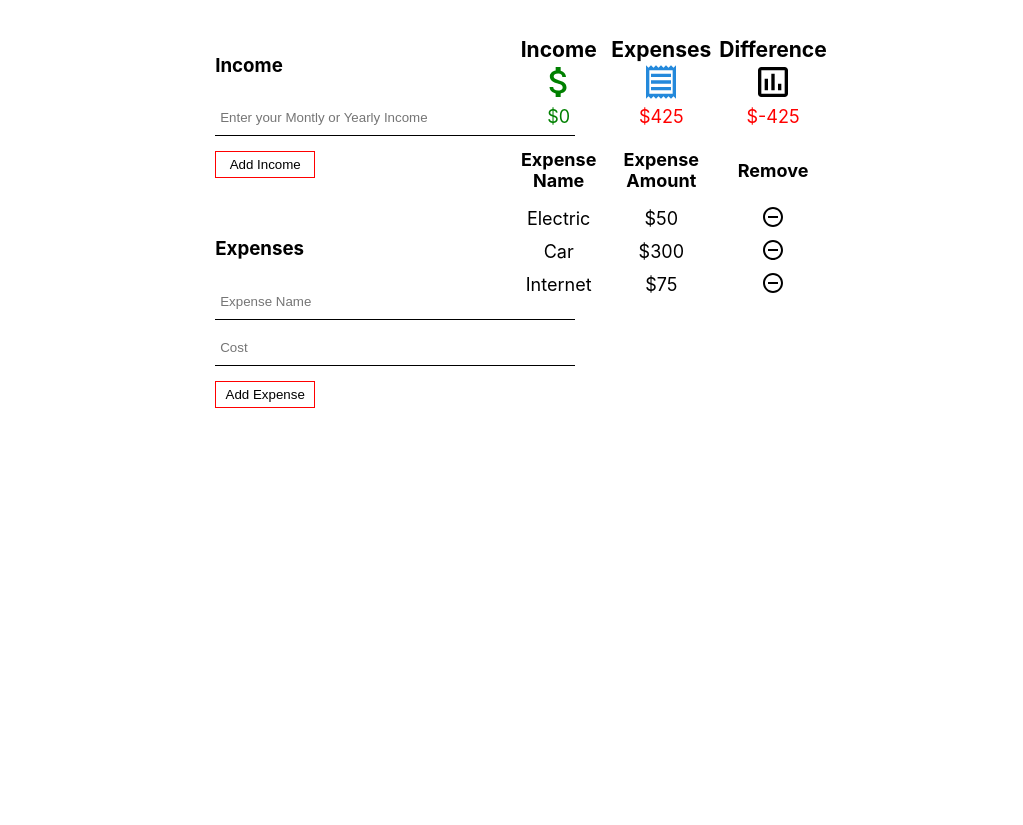
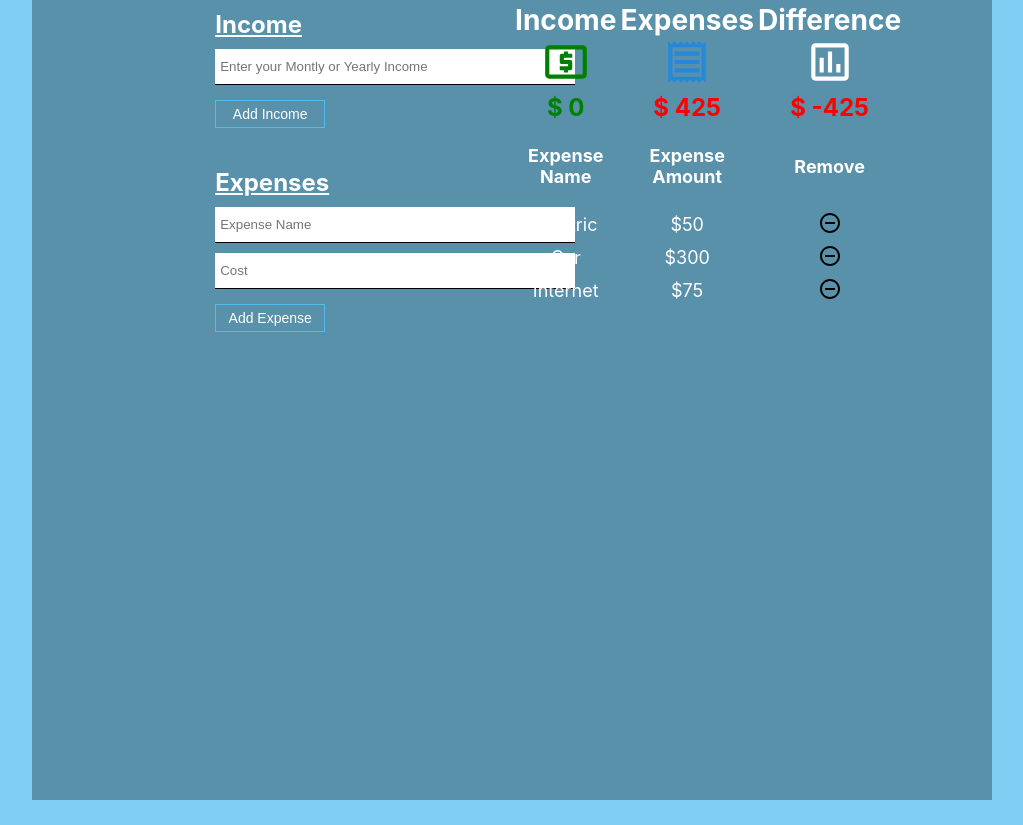
Before and after one commit to snazzyj/Budget-Buddy, a React (Create React App) app: page / in a window 1280 px wide. Shown: the whole page, without its empty margins (128-1151 px from the left). After the commit the page ends 800 px from the top, so only its background shows below. Built offline with nearby package versions, Linux system fonts and the light colour scheme.

Commit message:
updated styling

```diff
--- a/src/App.css
+++ b/src/App.css
@@ -1,5 +1,10 @@
 .App {
   text-align: center;
+  color: white;
+}
+
+h3 {
+  margin: 0;
 }
 
 .App-header {
@@ -21,15 +26,19 @@ button {
 main {
   width: 75%;
   height: 100vh;
-  margin-top: 25px;
   margin-left: auto;
   margin-right: auto;
   display: flex;
   flex-direction: row;
   justify-content: center;
+  background-color: rgba(0, 0, 0, 0.3);
 }
 
-.left_cont, .right_cont {
+.right_cont {
+  width: 33%;
+}
+
+.left_cont {
   width: 33%;
 }
 
@@ -39,13 +48,17 @@ thead > tr > td > h3, thead > tr > td > p {
 }
 
 thead > tr > td {
-  padding: 10px 0;
+  padding-bottom: 20px;
 }
 
 table {
   width: 100%;
   text-align: center;
   font-size: 18px;
+}
+
+.income_display, .expenses_display, .diff_display {
+  font-size: 24px;
 }
 
 .income_display > p {
@@ -98,16 +111,24 @@ form {
   margin: 10px;
 }
 
+.income_input > h3, .expenses_input > h3 {
+  text-decoration: underline;
+  font-size: 24px;
+  margin-bottom: 5px;
+}
+
 .income_input > button, .expenses_input > button {
-  width: 100px;
+  width: 110px;
   padding: 5px;
-  border: 1px solid red;
   margin-top: 10px;
+  border: 1px solid #50bcef;
+  color: white;
+  transition: 0.5s;
+  font-size: 14px;
 }
 
 .income_input > button:hover, .expenses_input > button:hover {
-  background-color: red;
-  color: white;
+  background-color: #0f709e;
   transition: 0.4s;
 }
 
--- a/src/display/display.js
+++ b/src/display/display.js
@@ -1,5 +1,5 @@
 import React, { Component } from 'react';
-import { AssessmentOutlined, AttachMoneyOutlined, ReceiptOutlined, RemoveCircleOutline } from '@material-ui/icons';
+import { AssessmentOutlined, AttachMoneyOutlined, ReceiptOutlined, RemoveCircleOutline, LocalAtmOutlined } from '@material-ui/icons';
 import { CSSTransition, TransitionGroup } from 'react-transition-group';
 
 class Display extends Component {
@@ -15,18 +15,30 @@ class Display extends Component {
                     <tr>
                         <td className="income_display">
                             <h3>Income</h3>
-                            <AttachMoneyOutlined style={{ fontSize: 40, color: 'green' }} />
-                            <p>${income || 0}</p>
+                            <LocalAtmOutlined style={{ fontSize: 50, color: 'green' }} />
+                            <p>
+                                <strong>
+                                    ${' '}{income || 0}
+                                </strong>
+                            </p>
                         </td>
                         <td className="expenses_display">
                             <h3>Expenses</h3>
-                            <ReceiptOutlined style={{ fontSize: 40, color: '#2489db' }} />
-                            <p>${total}</p>
+                            <ReceiptOutlined style={{ fontSize: 50, color: '#2489db' }} />
+                            <p>
+                                <strong>
+                                    ${' '}{total}
+                                </strong>
+                            </p>
                         </td>
                         <td className="diff_display">
                             <h3>Difference</h3>
-                            <AssessmentOutlined style={{ fontSize: 40 }} />
-                            <p style={difference >= 0 ? { color: 'blue' } : { color: 'red' }}>${difference}</p>
+                            <AssessmentOutlined style={{ fontSize: 50 }} />
+                            <p style={difference >= 0 ? { color: 'blue' } : { color: 'red' }}>
+                                <strong>
+                                    ${' '}{difference}
+                                </strong>
+                            </p>
                         </td>
                     </tr>
                     <tr>
--- a/src/index.css
+++ b/src/index.css
@@ -7,6 +7,7 @@ body {
   -moz-osx-font-smoothing: grayscale;
   margin: 0;
   padding: 0;
+  background-color: #7fcef3;
 }
 
 code {
```
Also changed, not shown: 1 other file (tests, documents, lock files or other folders).
